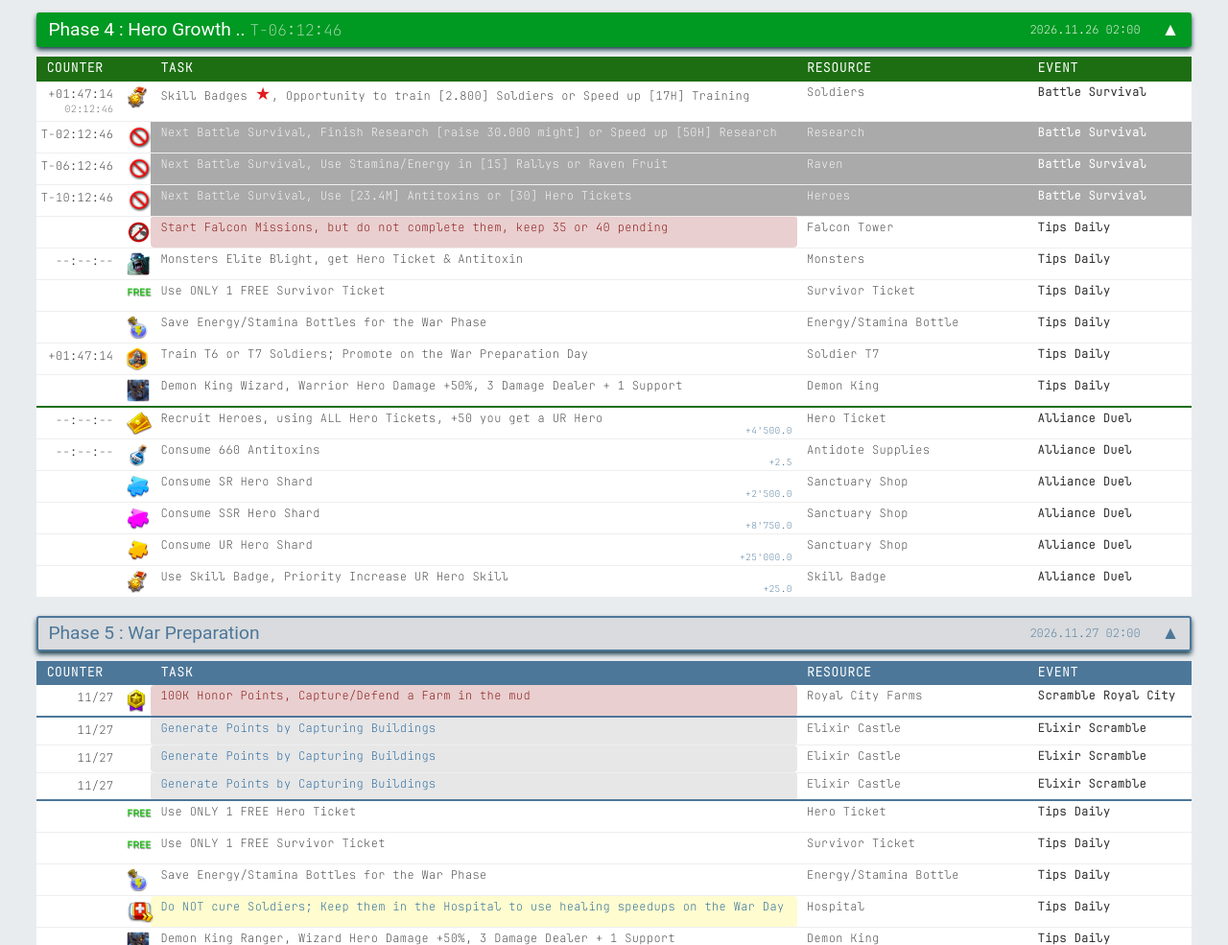
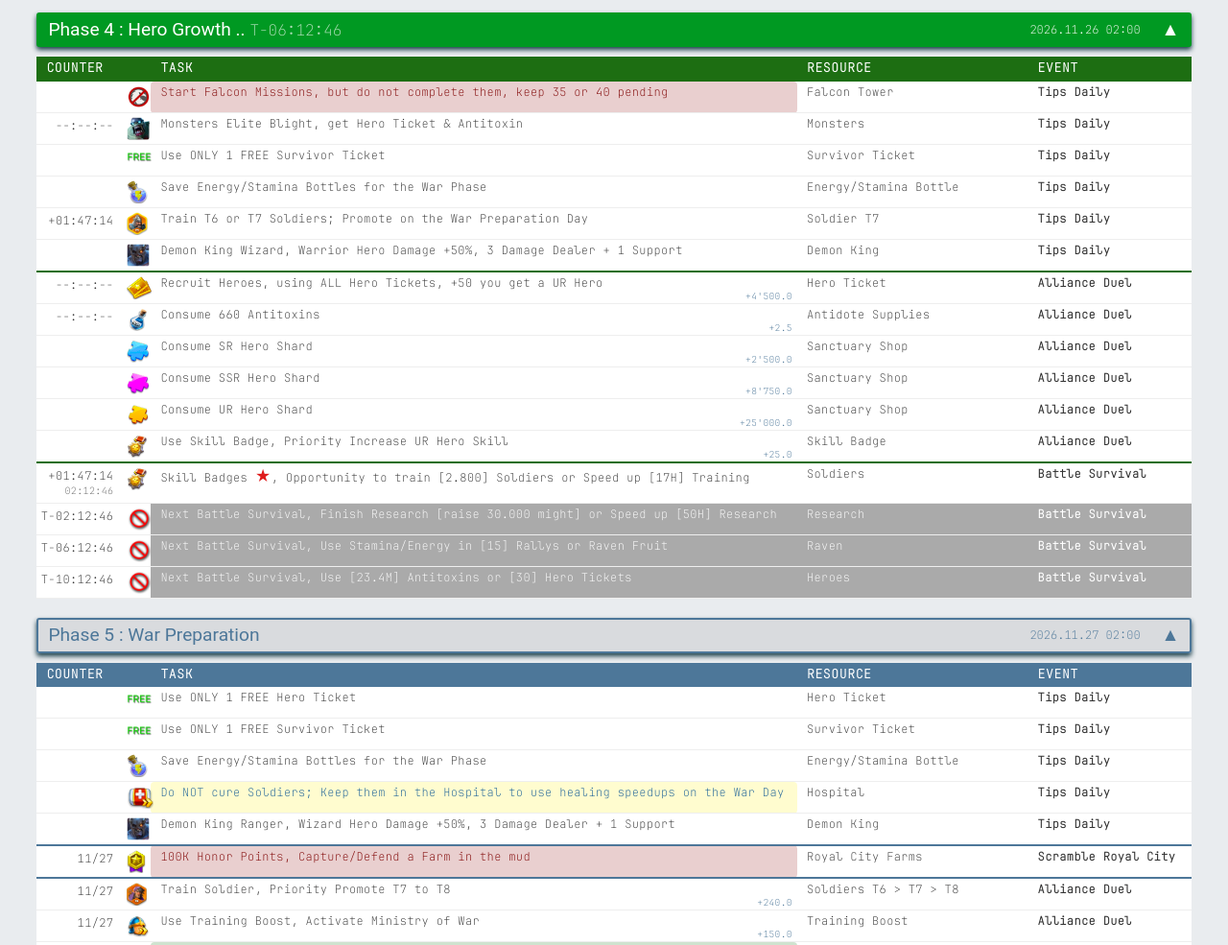
Before and after one commit to vincentdgrey/uxm-alliance, a plain HTML site: page pages/actividades-diarias.html in a window 1280 px wide. Shown: the part 524-1509 px from the top of the page at 96% size. Drawn offline with nearby package versions, Linux system fonts and the light colour scheme; animation ran at ten frames a second.

Commit message:
ref [actividades] - agrupa las tablas por evento segun EVENT_CODE.view

```diff
--- a/css/activities-daily.css
+++ b/css/activities-daily.css
@@ -272,9 +272,10 @@ tr.bs-current td.bs-event::after {
 .ad-item.ad-today .ad-schedule tr.ad-event-separator > td {
   border-bottom-color: #1d6e12;
 }
-/* La ultima fila de cada cuerpo pierde el borde inferior. El cuerpo del
-   grupo Battle Survival mantiene el borde en su ultima fila. */
-.ad-schedule > tbody > tr:last-child td {
+/* La ultima fila de cada cuerpo pierde el borde inferior, salvo cuando
+   cierra un grupo de eventos y lleva el separador. El cuerpo del grupo
+   Battle Survival mantiene el borde en su ultima fila. */
+.ad-schedule > tbody > tr:last-child:not(.ad-event-separator) td {
   border-bottom: none;
 }
 .ad-schedule > tbody.ad-battle-body > tr:last-child td {
--- a/js/activities-daily.js
+++ b/js/activities-daily.js
@@ -153,16 +153,18 @@
   ];
 
   var EVENT_CODE = [
-    { "event": "DY", "es": "Consejo Diario", "en": "Tips Daily" },
+    { "event": "DY",  "es": "Consejo Diario",        "en": "Tips Daily",          "view":1 },
 
-    { "event": "AD", "es": "Duelo de Alianza", "en": "Alliance Duel" },
-    { "event": "KVK", "es": "Guerra de Reinos", "en": "Kingdoms War" },
-    { "event": "ROY", "es": "Alboroto Ciudad Real", "en": "Scramble Royal City" },
-    { "event": "BS", "es": "Batalla Supervivencia", "en": "Battle Survival" },
+    { "event": "ROY", "es": "Alboroto Ciudad Real",  "en": "Scramble Royal City", "view":2 },
+    { "event": "KVK", "es": "Guerra de Reinos",      "en": "Kingdoms War",        "view":3 },
 
-    { "event": "EQ", "es": "Mejora de Equipo", "en": "Gear Upgrade" },
-    { "event": "BEX", "es": "Batalla del Elixir", "en": "Elixir Scramble" },
-    { "event": "CUM", "es": "Valle Cúmulos de Cristal", "en": "Cristal Cruster Valley" }
+    { "event": "AD",  "es": "Duelo de Alianza",      "en": "Alliance Duel",       "view":4 },
+
+    { "event": "EQ",  "es": "Mejora de Equipo",      "en": "Gear Upgrade",        "view":5 },
+    { "event": "BEX", "es": "Batalla del Elixir",    "en": "Elixir Scramble",     "view":6 },
+    { "event": "CUM", "es": "Valle Cúmulos de Cristal", "en": "Cristal Cruster Valley" , "view":7 },
+
+    { "event": "BS",  "es": "Batalla Supervivencia", "en": "Battle Survival",     "view":8 },
   ];
 
   var PHASES = [
@@ -607,20 +609,22 @@
       return ev ? (ev[LANG] || ev.en || r.event) : r.event;
     }
 
-    var EVENT_ORDER = ["ROY", "KVK", "BEX", "EQ", "CUM", "DY", "AD"];
+    /* Orden de visualizacion de los grupos de eventos. La fuente de
+       verdad es el valor view de EVENT_CODE: cada grupo ocupa un cuerpo de
+       tabla propio y se muestra en orden ascendente de view. */
+    var orderedEvents = EVENT_CODE.slice().sort(function (a, b) {
+      return a.view - b.view;
+    });
 
-    function sortRowsByEvent(rows) {
-      return rows.map(function (r, index) {
-        return { row: r, index: index };
-      }).sort(function (a, b) {
-        var eventOrder = EVENT_ORDER.indexOf(a.row.event);
-        var eventOrderB = EVENT_ORDER.indexOf(b.row.event);
-        if (eventOrder === -1) eventOrder = EVENT_ORDER.length;
-        if (eventOrderB === -1) eventOrderB = EVENT_ORDER.length;
-        return eventOrder !== eventOrderB ? eventOrder - eventOrderB : a.index - b.index;
-      }).map(function (item) {
-        return item.row;
+    /* Agrupa las actividades de un dia por evento, conservando el orden
+       original de las actividades dentro de cada grupo. */
+    function groupRowsByEvent(rows) {
+      var groups = {};
+      rows.forEach(function (r) {
+        if (!groups[r.event]) groups[r.event] = [];
+        groups[r.event].push(r);
       });
+      return groups;
     }
 
     function parseClock(value) {
@@ -1036,7 +1040,6 @@
 
       for (var k = 0; k < 7; k++) {
         var noday = (today + k) % 7;
-        var rows = sortRowsByEvent(byDay[noday] || []);
 
         var item = document.createElement("div");
         var baseCls = "ad-item" + (k === 0 ? " ad-today" : "");
@@ -1092,30 +1095,46 @@
         thead.appendChild(trh);
         table.appendChild(thead);
 
-        var tbody = document.createElement("tbody");
-        for (var i = 0; i < rows.length; i++) {
-          var row = buildRow(rows[i], k, startDayMs, nowSec);
-          var nextRow = rows[i + 1];
-          if (nextRow && rows[i].event !== nextRow.event) {
-            row.className += " ad-event-separator";
-          } else if (!nextRow && k === 0 && bsActivities.length && rows.length) {
-            /* El grupo de Battle Survival se separa de los demas eventos. */
-            row.className += " ad-event-separator";
+        /* Cada grupo de eventos ocupa un cuerpo de tabla propio. El
+           orden de los cuerpos lo define el valor view de EVENT_CODE. */
+        var groups = groupRowsByEvent(byDay[noday] || []);
+        var bodies = [];
+
+        orderedEvents.forEach(function (ev) {
+          var eventRows = groups[ev.event] || [];
+
+          /* Battle Survival solo tiene cuerpo en la tabla del dia actual
+             y sus actividades se escriben despues, en buildBattleTaskRows(). */
+          if (!eventRows.length && !(k === 0 && ev.event === "BS")) return;
+
+          var body = document.createElement("tbody");
+          body.className = "ad-event-body";
+          body.setAttribute("data-event", ev.event);
+          if (ev.event === "BS") {
+            body.className += " ad-battle-body";
+            battleBodyEl = body;
           }
-          tbody.appendChild(row);
-        }
 
-        /* Las actividades BS se agregan al final del grupo de tareas del
-           dia actual, una vez construida la tabla, mediante
-           buildBattleTaskRows(). */
-        /* El grupo Battle Survival vive en un segundo cuerpo de tabla, de
-           modo que su renovacion no afecte a las tareas normales. */
-        if (k === 0) {
-          battleBodyEl = document.createElement("tbody");
-          battleBodyEl.className = "ad-battle-body";
-          table.appendChild(battleBodyEl);
-        }
-        table.appendChild(tbody);
+          eventRows.forEach(function (r) {
+            body.appendChild(buildRow(r, k, startDayMs, nowSec));
+          });
+
+          bodies.push(body);
+        });
+
+        /* El separador de eventos cierra cada grupo que tiene otro grupo
+           detras. Se asigna al final, cuando ya se conocen todos los
+           cuerpos de la tabla. */
+        bodies.forEach(function (body, index) {
+          if (index >= bodies.length - 1) return;
+          if (!body.children.length) return;
+          var lastRow = body.children[body.children.length - 1];
+          lastRow.className += " ad-event-separator";
+        });
+
+        bodies.forEach(function (body) {
+          table.appendChild(body);
+        });
 
         wrap.appendChild(table);
         body.appendChild(wrap);
```
